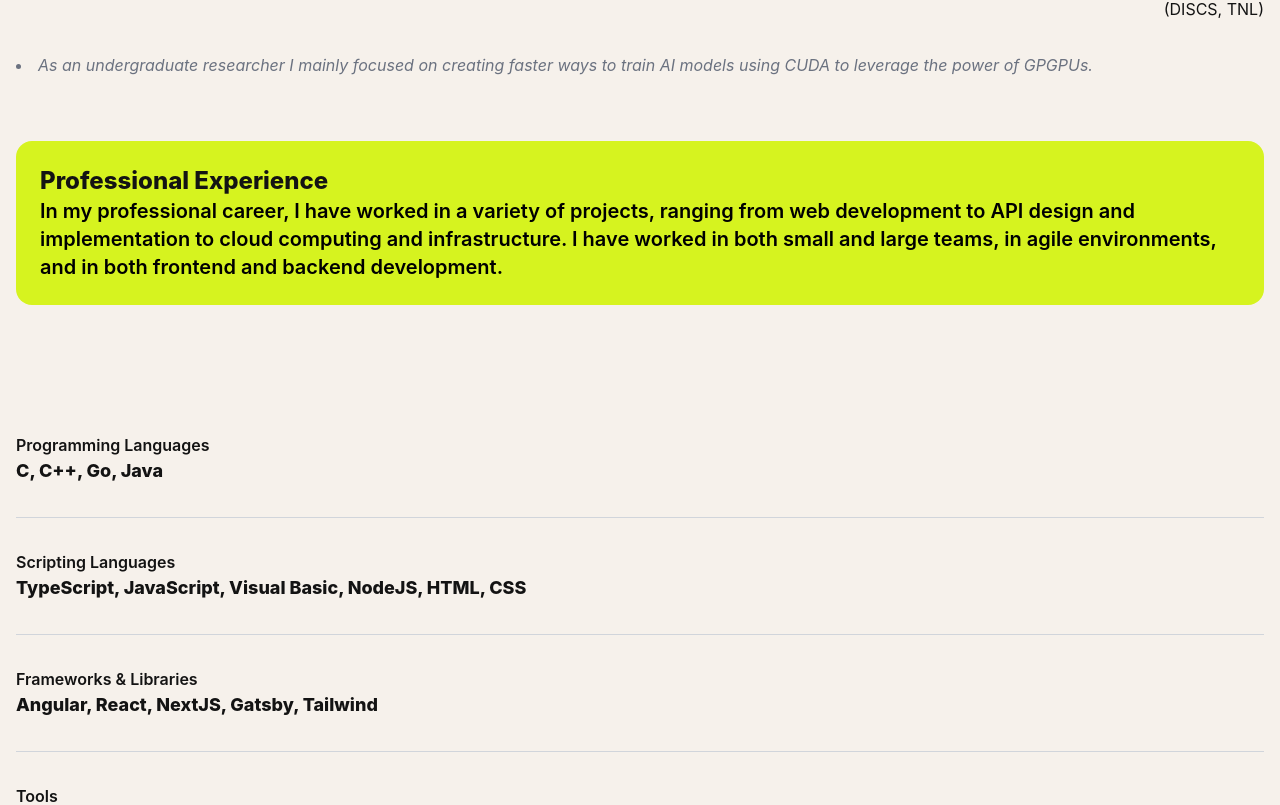
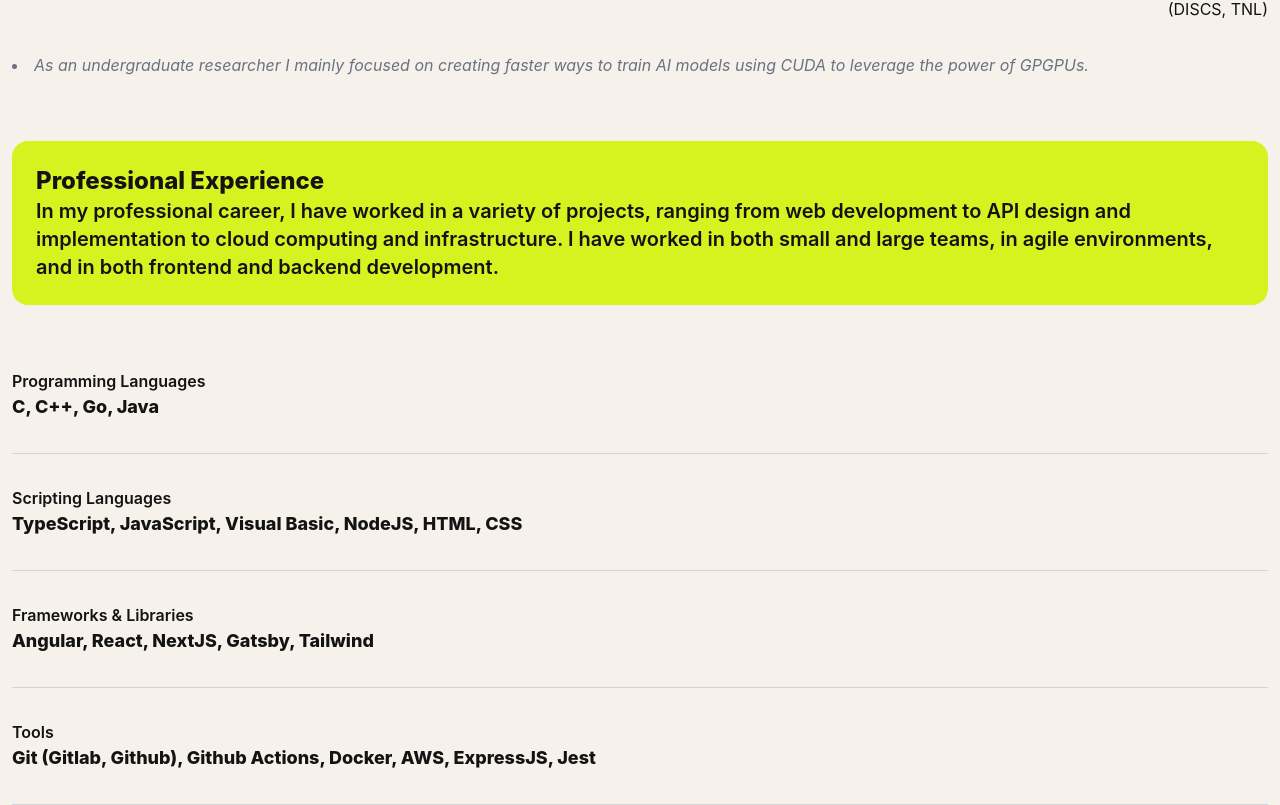
Before and after one commit to keybraker/keybraker.github.io, a Next.js app: page / in a window 1280 px wide. Shown: the part 1495-2300 px from the top of the page. Built offline with nearby package versions, Linux system fonts and the light colour scheme.

Commit message:
Minor design updates

```diff
--- a/src/components/category.tsx
+++ b/src/components/category.tsx
@@ -6,11 +6,9 @@ export type CategoryProps = {
 
 export default function Category(props: CategoryProps) {
   return (
-    <section className={`eq:sticky eq:top-[98px] w-full eq:w-fit eq:min-h-[240px] eq:ml-16 p-6 rounded-2xl text-black ${props.colour}`}>
-      <div className="text-2xl font-extrabold leading-100 text-tsiakkas-dark brief-title block eq:hidden">{props.title}</div>
-      <span className="text-xl font-semibold">
-        {props.description}
-      </span>
+    <section className={`eq:sticky eq:top-[98px] w-full eq:min-w-[400px] eq:w-fit eq:min-h-[240px] eq:ml-16 p-6 rounded-2xl text-tsiakkas-dark ${props.colour}`}>
+      <div className="text-2xl font-extrabold leading-100 brief-title block eq:hidden">{props.title}</div>
+      <span className="text-xl font-semibold">{props.description}</span>
       {/* <div className="absolute bottom-[-10px] right-0 h-full font-bold leading-100 lg:flex rotate-90 text-verge-cyan">{title}</div> */}
       <div className="absolute h-full w-full left-[-215px] top-[-180px] -z-10 hidden rotate-[270deg] text-xl font-extrabold leading-100 eq:flex text-tsiakkas-dark dark:text-tsiakkas-light brief-title">{props.title}</div>
     </section>
--- a/src/pages/index.tsx
+++ b/src/pages/index.tsx
@@ -101,11 +101,11 @@ export default function Home() {
 
           <Header />
 
-          <div className="flex flex-row flex-wrap gap-8 justify-center eq:mx-auto w-full max-w-[1320px] my-8 px-4 eq:px-0">
+          <div className="flex flex-row flex-wrap gap-8 justify-center eq:mx-auto w-full max-w-[1320px] my-8 px-3 eq:px-0">
             <Email />
 
-            <div className="flex flex-col gap-32">
-              <div className="flex w-full flex-col items-center eq:flex-row eq:items-start gap-16 eq:gap-0">
+            <div className="flex flex-col gap-16 eq:gap-32">
+              <div className="flex flex-col eq:flex-row items-center eq:items-start gap-16 eq:gap-0 w-full">
                 <div className="flex flex-1 flex-col eq:mr-100 mx-auto w-full">
                   <ExperiencePage />
                 </div>
@@ -114,7 +114,7 @@ export default function Home() {
                 </div>
               </div>
 
-              <div className="flex w-full flex-col items-center eq:flex-row eq:items-start gap-16 eq:gap-0">
+              <div className="flex flex-col eq:flex-row items-center eq:items-start gap-16 eq:gap-0 w-full">
                 <div className="flex flex-1 flex-col eq:mr-100 mx-auto w-full">
                   <SkillPage />
                 </div>
@@ -123,7 +123,7 @@ export default function Home() {
                 </div>
               </div>
 
-              <div className="flex w-full flex-col items-center eq:flex-row eq:items-start gap-16 eq:gap-0">
+              <div className="flex flex-col eq:flex-row items-center eq:items-start gap-16 eq:gap-0 w-full">
                 <div className="flex flex-1 flex-col eq:mr-100 mx-auto w-full">
                   <EducationPage />
                 </div>
@@ -132,7 +132,7 @@ export default function Home() {
                 </div>
               </div>
 
-              <div className="flex w-full flex-col items-center eq:flex-row eq:items-start gap-16 eq:gap-0">
+              <div className="flex flex-col eq:flex-row items-center eq:items-start gap-16 eq:gap-0 w-full">
                 <div className="flex flex-1 flex-col eq:mr-100 mx-auto w-full">
                   <ProjectsPage />
                 </div>
--- a/tailwind.config.js
+++ b/tailwind.config.js
@@ -43,7 +43,7 @@ module.exports = {
           },
         },
         verge: {
-          purple: "#5200FF",
+          purple: "#A57AFF",
           cyan: "#3CFFD0",
           lime: "#D6F31F",
           red: "#FF3D00",
```
